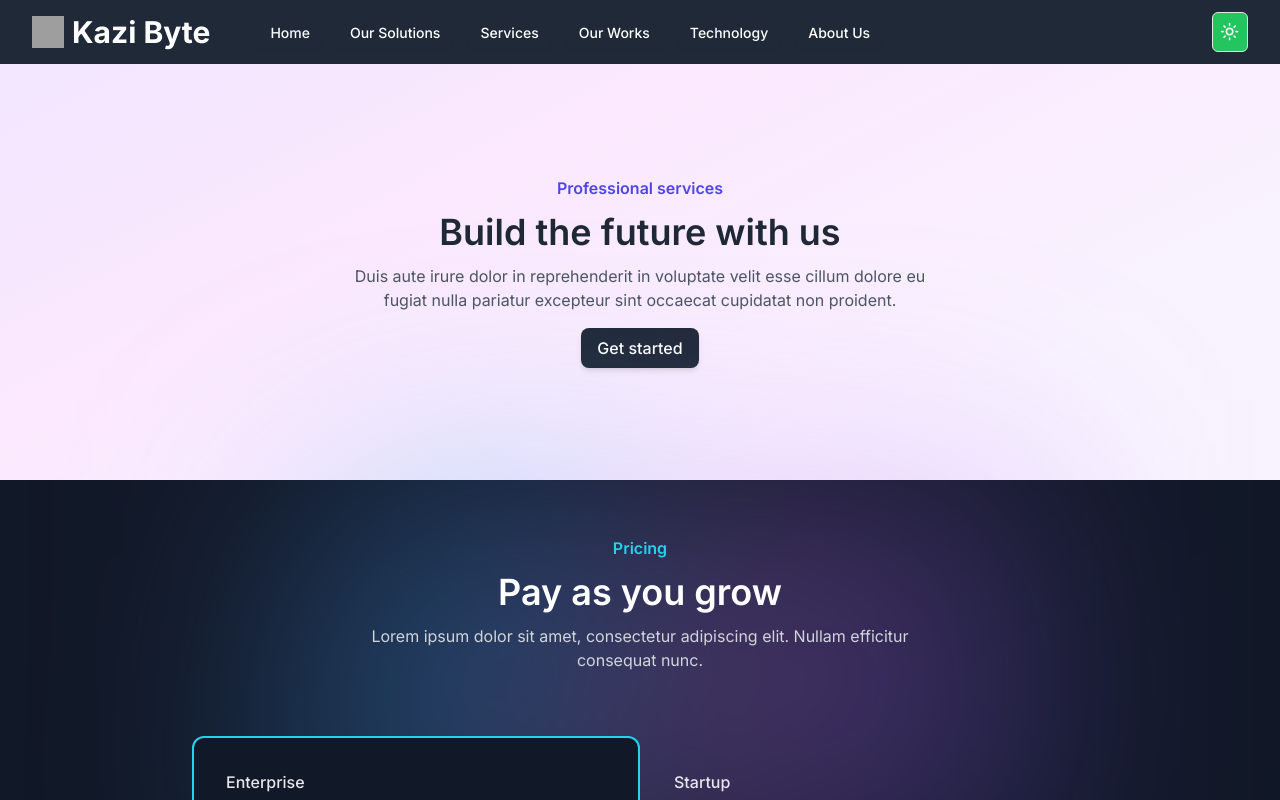
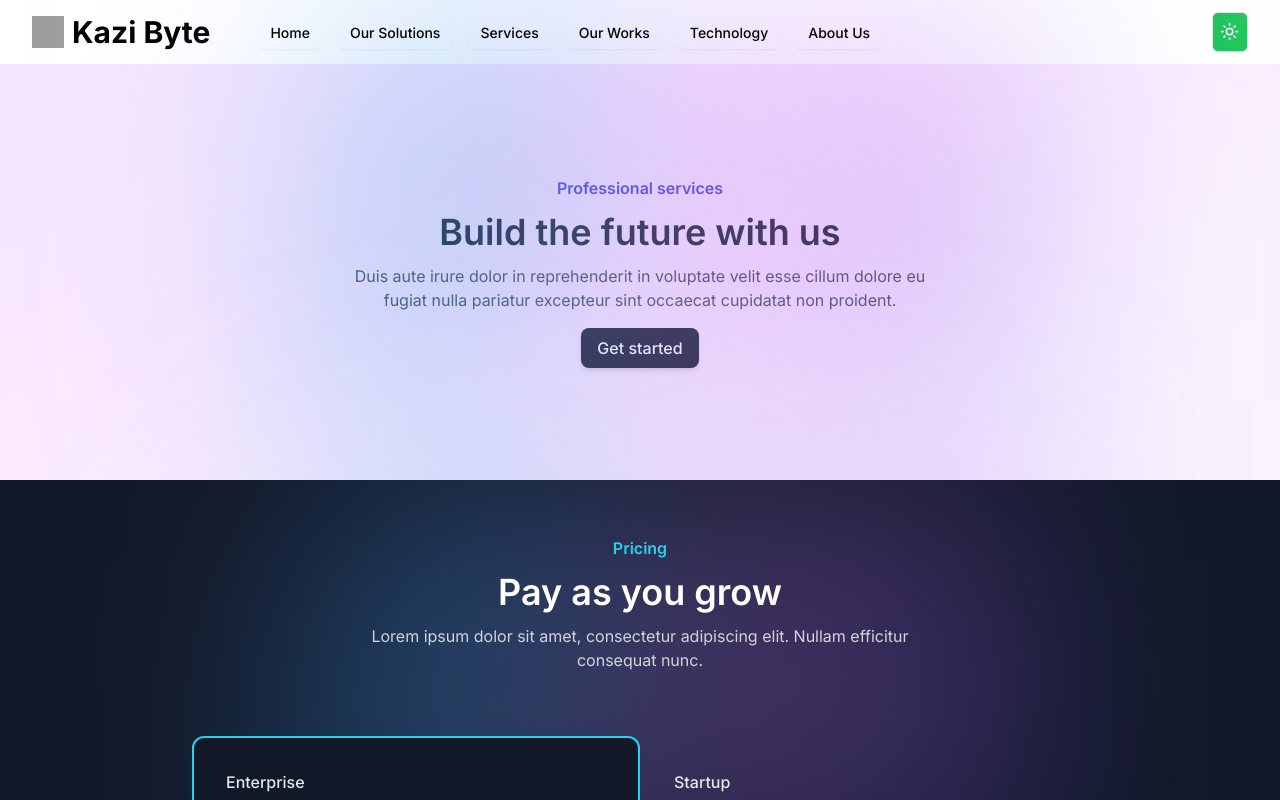
Before and after one commit to kazibyteorg/kazibyte.ai, a Next.js app: page / in a window 1280 px wide. Shown: the top 800 px of the page. Built offline with nearby package versions, Linux system fonts and the light colour scheme; grey boxes are pictures that could not be loaded.

Commit message:
GET /favicon.ico 500 in 60ms

```diff
--- a/src/app/layout.tsx
+++ b/src/app/layout.tsx
@@ -4,7 +4,7 @@ import "./globals.css";
 import keywords from "../contexts/meta/keywords.json";
 import SEOMetaTags from "../contexts/meta/SEOTags";
 import  {ThemeProvider} from "@/components/common/ThemeProvider";
-
+import BgGradient from "@/components/common/BgGradient";
 
 
 export const revalidate = 0;
@@ -26,12 +26,14 @@ export default function RootLayout({
   return (
     <html lang="en">
       <body className={inter.className}>
+
         <ThemeProvider
             attribute="class"
             defaultTheme="system"
             enableSystem
             disableTransitionOnChange
-          >
+        >
+            <BgGradient />
             {children}
         </ThemeProvider>
       </body>
--- a/src/app/not-found.tsx
+++ b/src/app/not-found.tsx
@@ -1,3 +1,4 @@
+import Button from "@/components/common/Button";
 import Link from "next/link";
 import React from "react";
 
@@ -5,32 +6,20 @@ const NotFound: React.FC = () => {
   return (
     <main className="max-w-screen-xl mx-auto px-4 flex items-center justify-start h-screen md:px-8">
       <div className="max-w-lg mx-auto space-y-3 text-center">
-        <h1 className="text-gray-800 text-4xl font-semibold sm:text-5xl">404</h1>
-              <h3 className="text-gray-800 text-4xl font-semibold sm:text-5xl">
+        <h1 className=" text-4xl font-semibold sm:text-5xl">404</h1>
+        <h3 className=" text-4xl font-semibold sm:text-5xl">
           Page not found...
         </h3>
-        <p className="text-gray-600">
+        <p className="font-medium">
           Sorry, the page you are looking for could not be found or has been
           removed.
         </p>
-        <Link
-          href="/"
-          className="text-indigo-600 duration-150 hover:text-indigo-400 font-medium inline-flex items-center gap-x-1"
+
+        <div
+          className=" font-medium inline-flex items-center gap-x-1"
         >
-          Back to Home
-          <svg
-            xmlns="http://www.w3.org/2000/svg"
-            viewBox="0 0 20 20"
-            fill="currentColor"
-            className="w-5 h-5"
-          >
-            <path
-              fillRule="evenodd"
-              d="M5 10a.75.75 0 01.75-.75h6.638L10.23 7.29a.75.75 0 111.04-1.08l3.5 3.25a.75.75 0 010 1.08l-3.5 3.25a.75.75 0 11-1.04-1.08l2.158-1.96H5.75A.75.75 0 015 10z"
-              clipRule="evenodd"
-            />
-          </svg>
-        </Link>
+          <Button link="/" name="Back to Home" />
+        </div>
       </div>
     </main>
   );
--- /dev/null
+++ b/src/components/common/BgGradient.tsx
@@ -0,0 +1,17 @@
+import React from 'react'
+
+const BgGradient = () => {
+  return (
+    <div>
+      <div
+        className="absolute inset-0 blur-[118px] max-w-lg h-[800px] mx-auto sm:max-w-3xl sm:h-[400px]"
+        style={{
+          background:
+            "linear-gradient(106.89deg, rgba(192, 132, 252, 0.11) 15.73%, rgba(14, 165, 233, 0.41) 15.74%, rgba(232, 121, 249, 0.26) 56.49%, rgba(79, 70, 229, 0.4) 115.91%)",
+        }}
+      ></div>
+    </div>
+  );
+}
+
+export default BgGradient
--- a/src/components/common/Button.tsx
+++ b/src/components/common/Button.tsx
@@ -18,9 +18,21 @@ const Button: React.FC<ButtonProps> = ({ name, link, className }) => {
   return (
     <Link href={link}>
       <p
-        className={`inline-flex items-center justify-center rounded-full bg-secondary px-6 py-3 text-base font-medium bg-teal-600 text-white border-spacing-1 border border-secondary hover:bg-gradient-to-r from-teal-900 to-teal-300 ${className}`}
+        className={`inline-flex items-center justify-center rounded-full bg-secondary px-6 py-3 text-base font-medium border-spacing-1 border border-secondary hover:bg-green-500  ${className}`}
       >
         {name}
+        <svg
+          xmlns="http://www.w3.org/2000/svg"
+          viewBox="0 0 20 20"
+          fill="currentColor"
+          className="w-5 h-5"
+        >
+          <path
+            fillRule="evenodd"
+            d="M5 10a.75.75 0 01.75-.75h6.638L10.23 7.29a.75.75 0 111.04-1.08l3.5 3.25a.75.75 0 010 1.08l-3.5 3.25a.75.75 0 11-1.04-1.08l2.158-1.96H5.75A.75.75 0 015 10z"
+            clipRule="evenodd"
+          />
+        </svg>
       </p>
     </Link>
   );
--- a/src/components/ui/brand/Navigation.tsx
+++ b/src/components/ui/brand/Navigation.tsx
@@ -4,6 +4,7 @@ import Link from "next/link";
 import { useEffect, useState } from "react";
 import navigationItems from "./nav/navigationItems";
 import { ModeToggle } from "@/components/common/ModeToggle";
+import BgGradient from "@/components/common/BgGradient";
 
 
 const Navbar = () => {
@@ -25,7 +26,8 @@ const Navbar = () => {
   };
 
   return (
-    <nav className="bg-gray-800 text-white">
+    <nav className="">
+
       <div className="max-w-7xl mx-auto px-4 sm:px-6 lg:px-8">
         <div className="flex items-center justify-between h-16">
           <div className="flex items-center">
```
